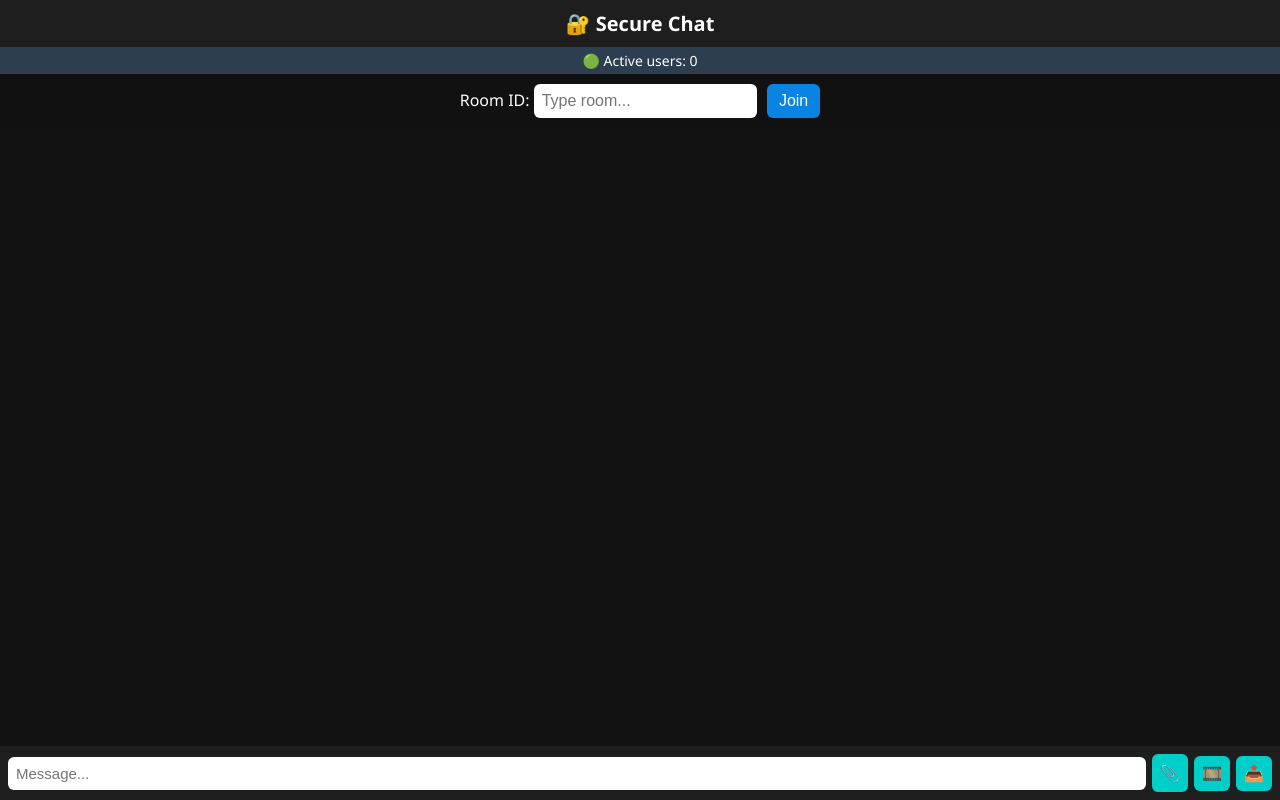
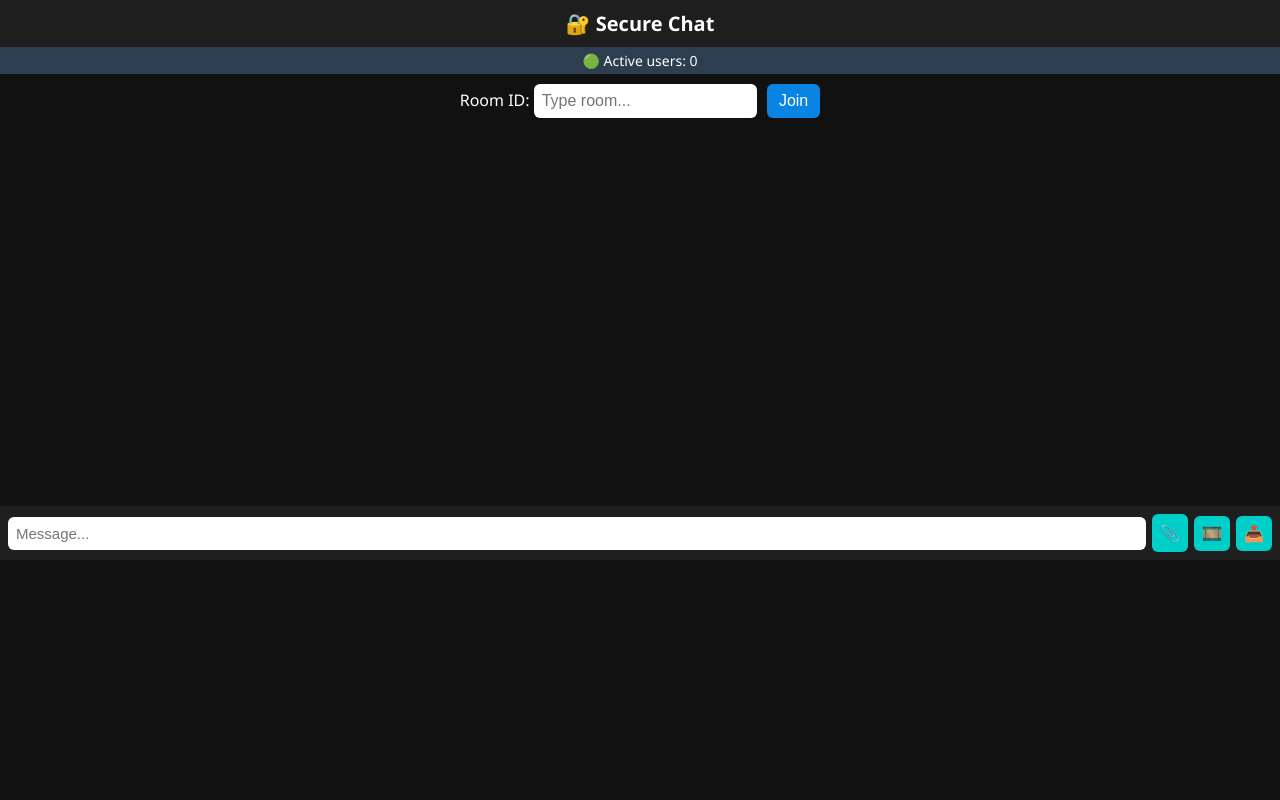
Before and after one commit to kumar-pratik1006/secure-chat-app, a website: page public/index.html in a window 1280 px wide. Drawn offline with nearby package versions, Linux system fonts and the light colour scheme; no server answers.

Commit message:
Update index.html

```diff
--- a/public/index.html
+++ b/public/index.html
@@ -9,7 +9,7 @@
     body {
       margin: 0; font-family: 'Segoe UI', sans-serif;
       background: #121212; color: #fff;
-      display: flex; flex-direction: column; height: 100vh;
+      display: flex; flex-direction: column; height: 70vh;
     }
     header {
       background: #1e1e1e;
```
